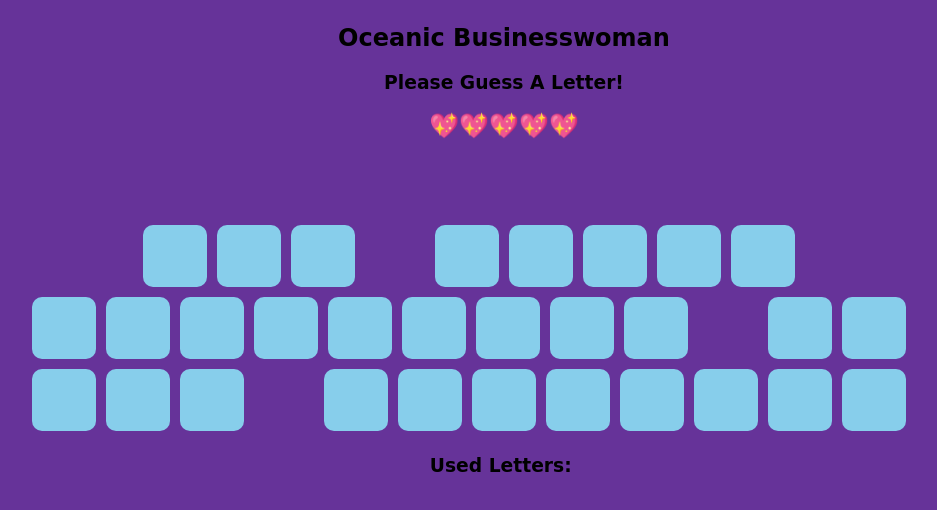
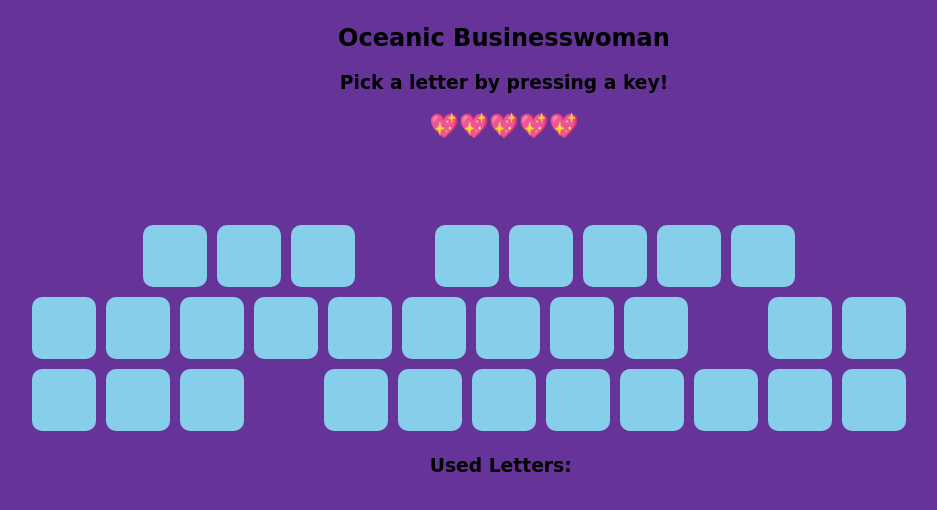
Before and after one commit to jckuhl/wordsoffortune, a plain HTML site: page game.html in a window 1280 px wide. Shown: the part 76-586 px from the top of the page, without its empty margins (136-1073 px from the left). Drawn offline with Linux system fonts and the light colour scheme; a web font is replaced by a local one.

Commit message:
added some moremessaging

```diff
--- a/game.html
+++ b/game.html
@@ -13,7 +13,7 @@
 
     <h2 id="hint"></h2>
 
-    <h3 id="message">Please Guess A Letter!</h3>
+    <h3 id="message">Pick a letter by pressing a key!</h3>
 
     <h2 id="hearts">&#x1F496;</h2>
 
```
